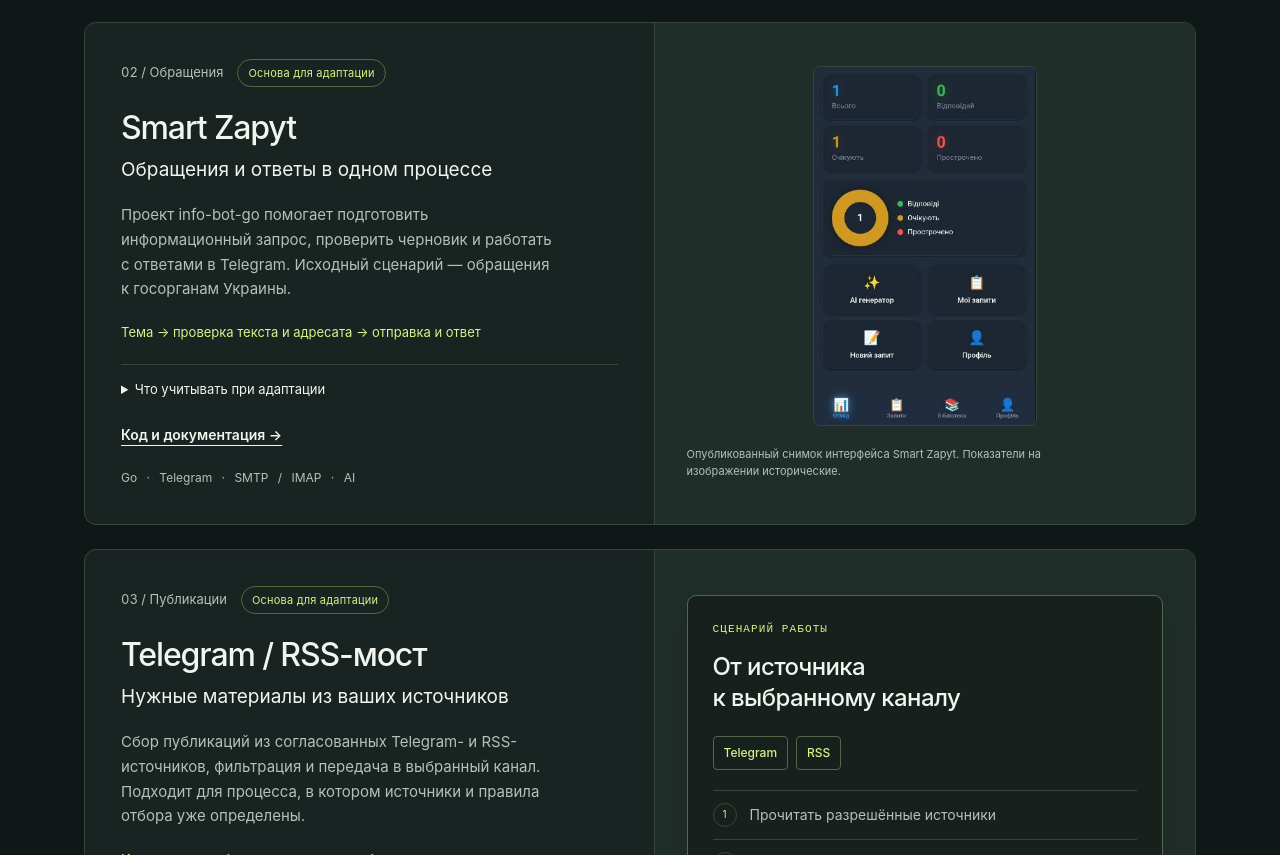
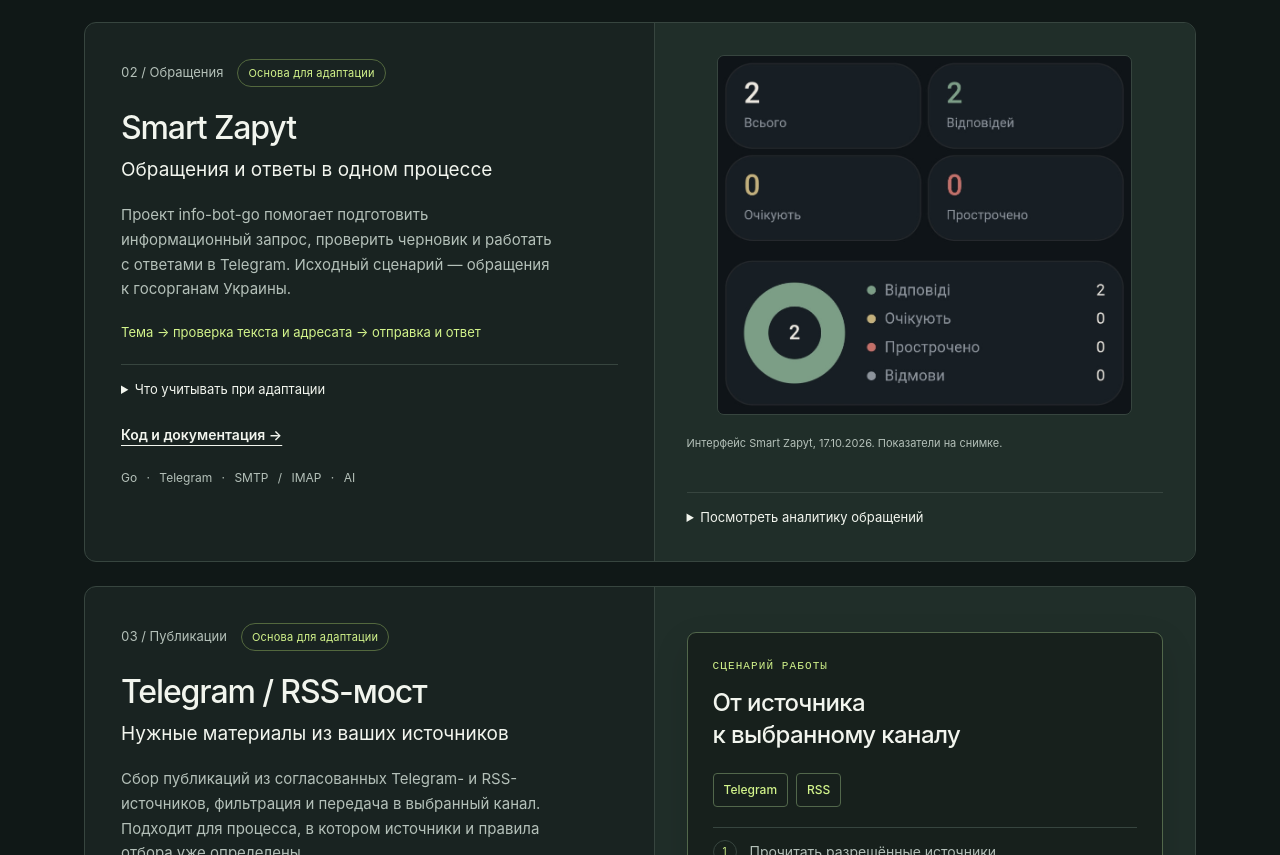
Before and after one commit to Sereban-glitch/Sereban-glitch.github.io, a plain HTML site: page index.html in a window 1280 px wide. Shown: the part 1285-2140 px from the top of the page. Drawn offline with Linux system fonts and the light colour scheme.

Commit message:
portfolio: show approved Smart Zapyt interface snapshots

```diff
--- a/index.html
+++ b/index.html
@@ -7,7 +7,7 @@
 <meta name="description" content="Telegram-боты и мини-приложения для рабочих задач: сметы и акты, обращения и ответы, публикации из Telegram и RSS. Проекты Сергея / Sereban-glitch.">
 <meta property="og:title" content="Сергей · Telegram-инструменты для рабочих задач">
 <meta property="og:description" content="Сметы и акты. Обращения и ответы. Telegram/RSS-мост. Реализации для адаптации под ваш процесс.">
-<meta property="og:image" content="https://sereban-glitch.github.io/smart-zapyt-public.jpg">
+<meta property="og:image" content="https://sereban-glitch.github.io/smart-zapyt-overview-2026-10-17.png">
 <meta property="og:url" content="https://sereban-glitch.github.io/">
 <meta name="twitter:card" content="summary_large_image">
 <style>
@@ -482,8 +482,13 @@
 <p class="tags">Go · Telegram · SMTP / IMAP · AI</p>
 </div>
 <figure class="visual">
-<img src="smart-zapyt-public.jpg" width="349" height="563" alt="Опубликованный интерфейс Smart Zapyt: дашборд Mini App и навигация" loading="lazy">
-<figcaption>Опубликованный снимок интерфейса Smart Zapyt. Показатели на изображении исторические.</figcaption>
+<img src="smart-zapyt-overview-2026-10-17.png" width="905" height="785" alt="Smart Zapyt: карточки запросов и диаграмма статусов" loading="lazy">
+<figcaption>Интерфейс Smart Zapyt, 17.10.2026. Показатели на снимке.</figcaption>
+<details>
+<summary>Посмотреть аналитику обращений</summary>
+<img src="smart-zapyt-analytics-2026-10-17.png" width="945" height="1010" alt="Smart Zapyt: аналитика обращений, 17.10.2026" loading="lazy">
+<p>Интерфейс Smart Zapyt, 17.10.2026. Показатели на снимке.</p>
+</details>
 </figure>
 </article>
 <article class="project" id="bridge">
```
Also changed, not shown: smart-zapyt-analytics-2026-10-17.png (added), smart-zapyt-overview-2026-10-17.png (added).
